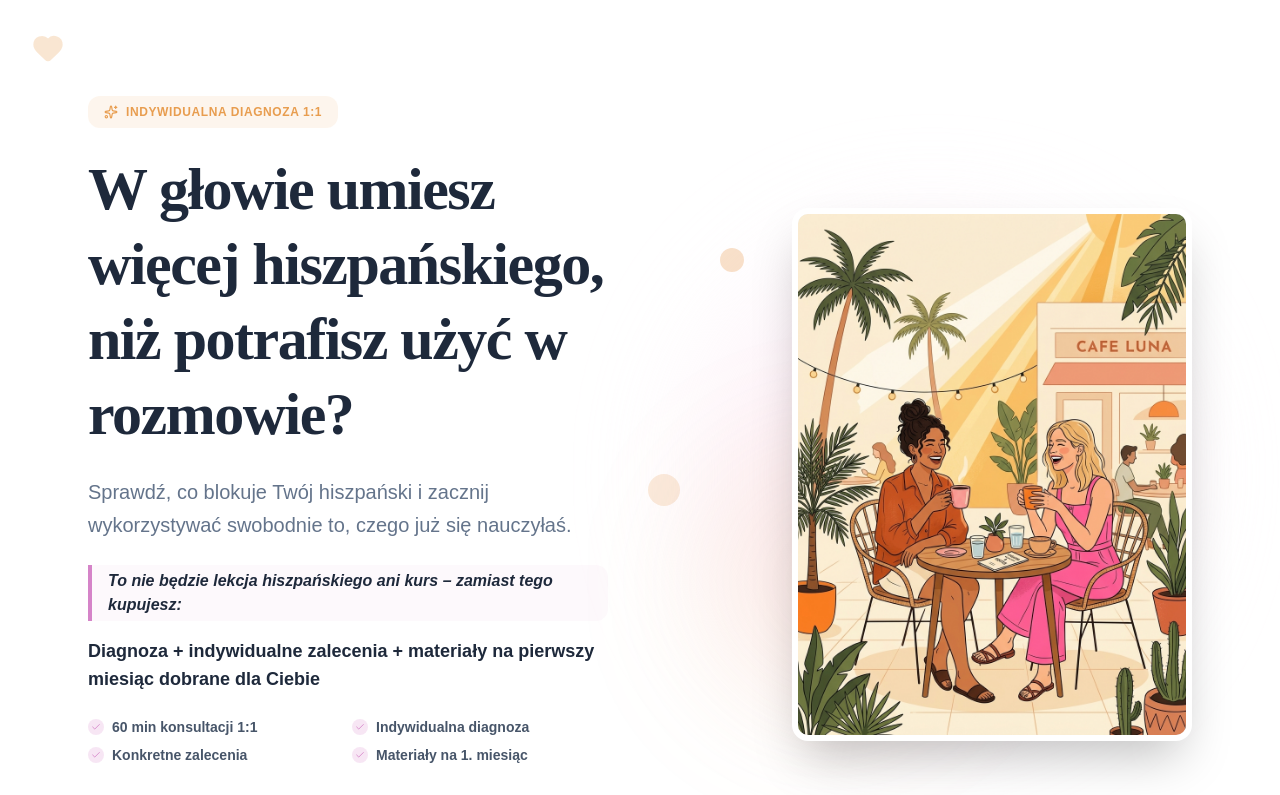
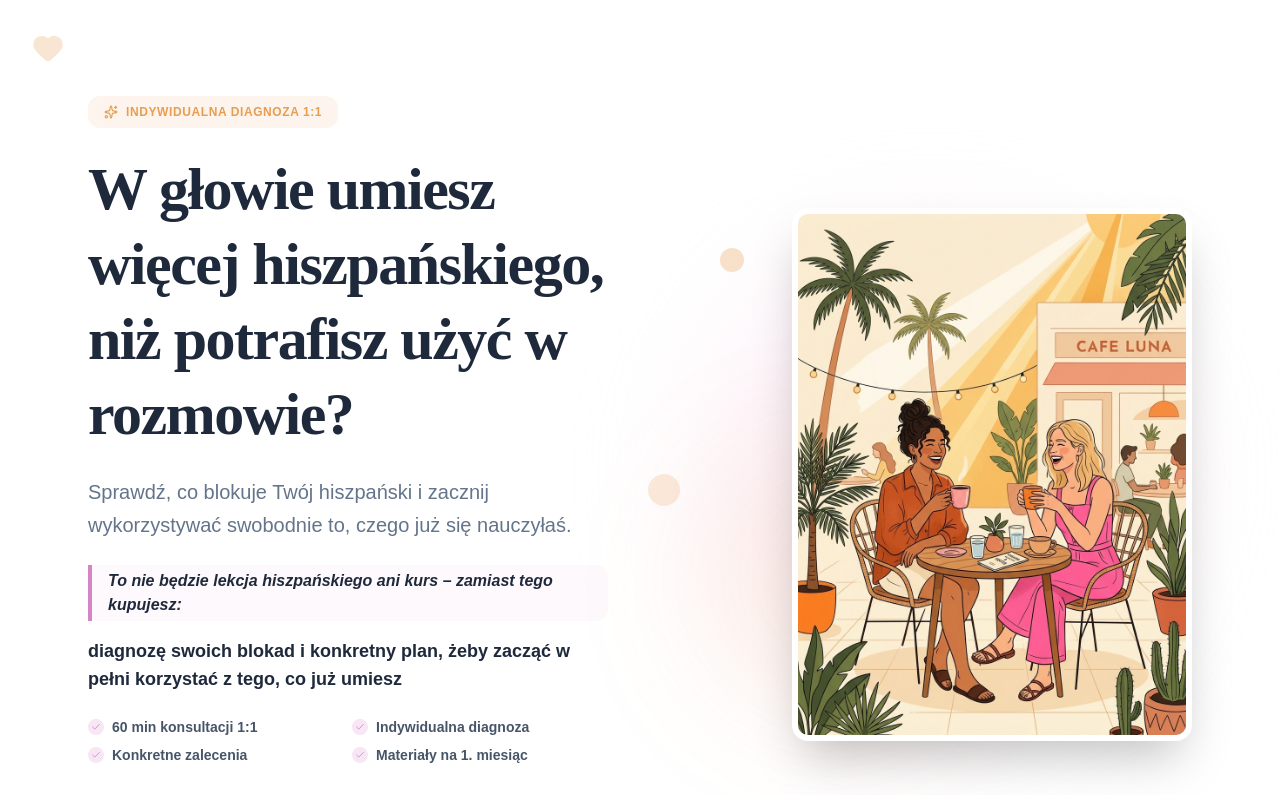
Before and after one commit to apiatek1996-del/glow-up, a Next.js app: page / in a window 1280 px wide. Shown: the top 795 px of the page. Built offline with nearby package versions, Linux system fonts and the light colour scheme.

Commit message:
copy: hero - diagnoza blokad i plan zeby w pelni korzystac z tego co umiesz

```diff
--- a/components/sections/Hero.tsx
+++ b/components/sections/Hero.tsx
@@ -32,7 +32,7 @@ export default function Hero() {
                 To nie będzie lekcja hiszpańskiego ani kurs – zamiast tego kupujesz:
               </p>
               <p className="font-bold text-lg text-slate-900">
-                Diagnoza + indywidualne zalecenia + materiały na pierwszy miesiąc dobrane dla Ciebie
+                diagnozę swoich blokad i konkretny plan, żeby zacząć w pełni korzystać z tego, co już umiesz
               </p>
 
               <ul className="grid grid-cols-1 sm:grid-cols-2 gap-2 text-sm text-slate-600 font-semibold pt-2">
```
